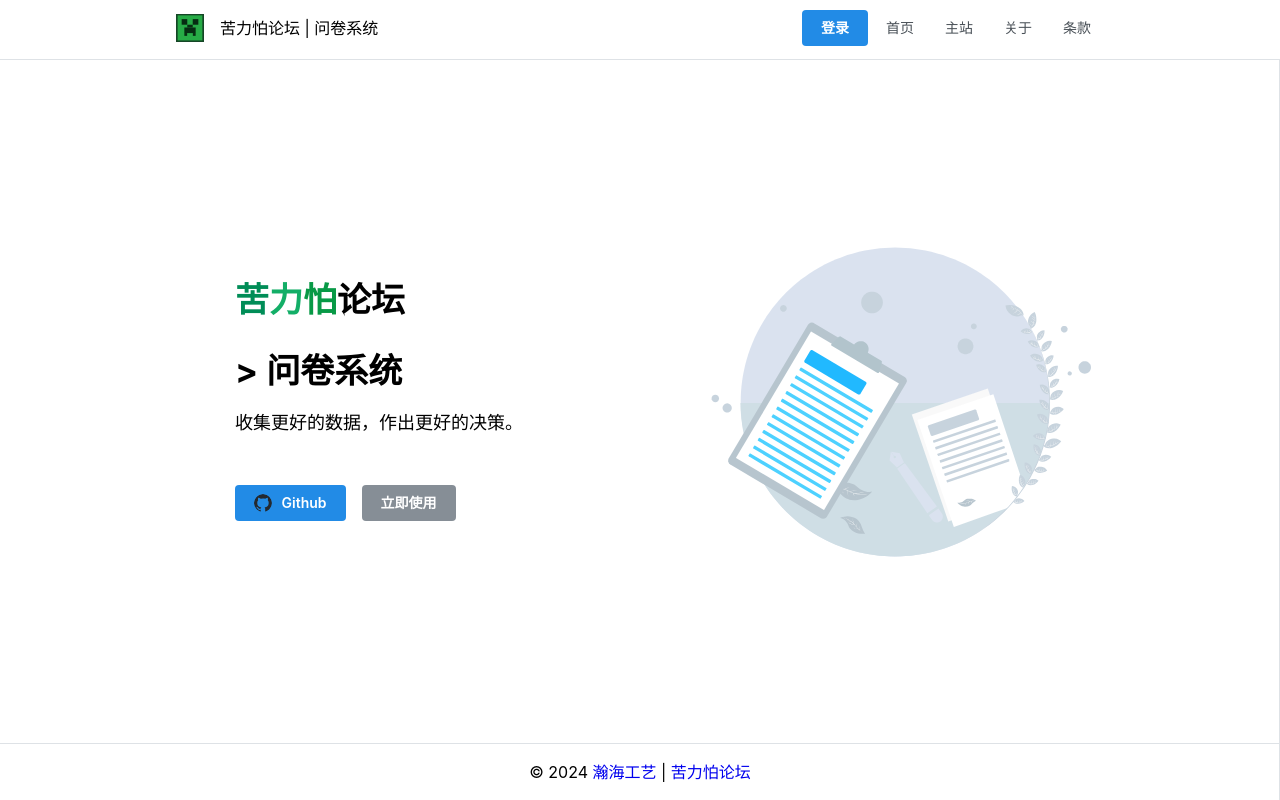
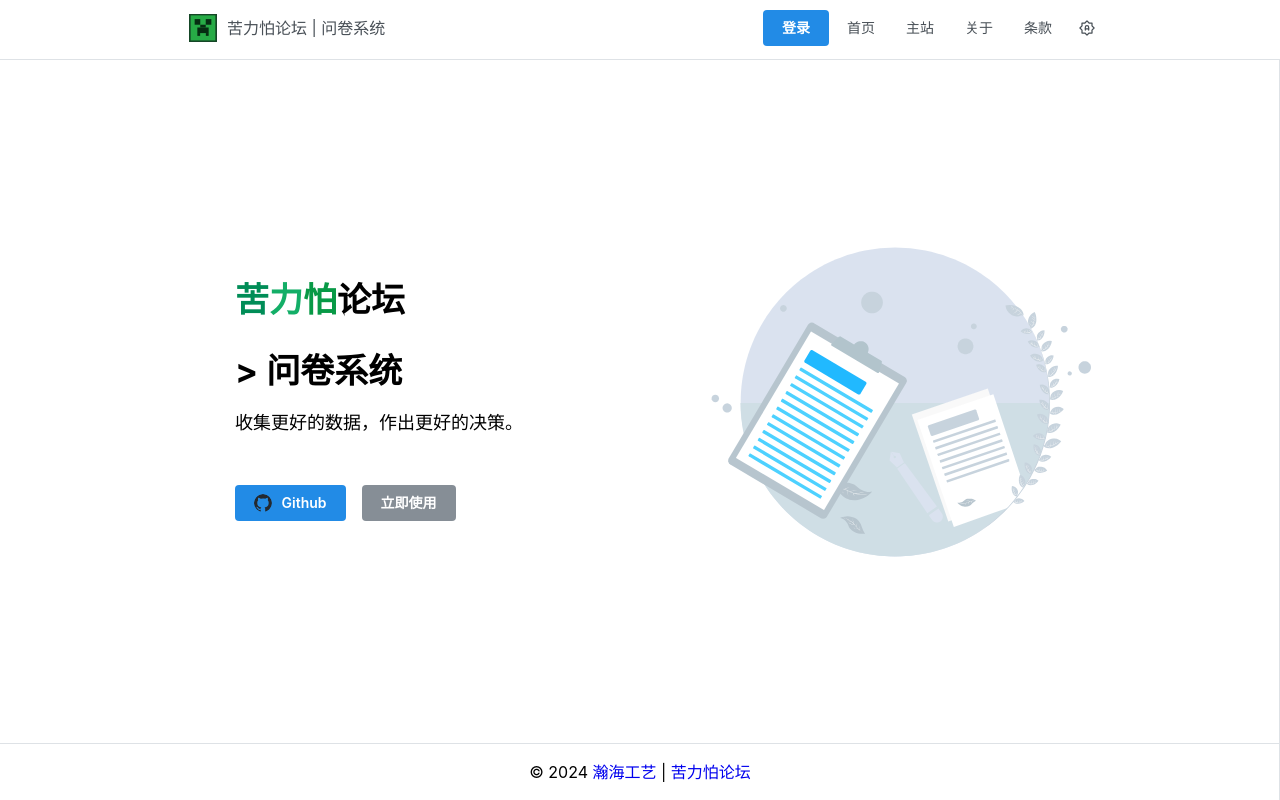
Before and after one commit to TeamVastsea/klpbbs_survey_frontend, a Next.js app: page / in a window 1280 px wide. Built offline with nearby package versions, Linux system fonts and the light colour scheme.

Commit message:
fix: header style

```diff
--- a/app/(index)/layout.tsx
+++ b/app/(index)/layout.tsx
@@ -3,7 +3,7 @@
 import '@mantine/core/styles.css';
 import '@mantine/dates/styles.css';
 import React from 'react';
-import { MantineProvider, ColorSchemeScript, AppShell } from '@mantine/core';
+import { AppShell, ColorSchemeScript, MantineProvider } from '@mantine/core';
 import { Notifications } from '@mantine/notifications';
 import { useDisclosure } from '@mantine/hooks';
 import { theme } from '@/theme';
--- a/app/(root)/list/page.tsx
+++ b/app/(root)/list/page.tsx
@@ -44,8 +44,8 @@ export default function SurveyList() {
                         sm: min(2, surveys.length),
                         lg: min(3, surveys.length),
                     }}>
-                    {surveys.map((survey: SurveyInfo) => (
-                        <BadgeCard key={survey.id} survey={survey} routeAdmin={false} />
+                    {surveys.map((survey: SurveyInfo, index: number) => (
+                        <BadgeCard key={index} survey={survey} routeAdmin={false} />
                     ))}
                 </SimpleGrid>
             </Stack>
--- /dev/null
+++ b/components/ColorSchemeToggle.module.css
@@ -0,0 +1,25 @@
+.link {
+    display: block;
+    border-radius: var(--mantine-radius-sm);
+    text-decoration: none;
+    color: var(--mantine-color-gray-7);
+    font-size: var(--mantine-font-size-sm);
+
+    [data-active] {
+        background-color: var(--mantine-color-blue-filled);
+        color: var(--mantine-color-white);
+    }
+
+    [data-mantine-color-scheme="dark"] & {
+        color: var(--mantine-color-dark-0);
+
+        &:hover {
+            background-color: var(--mantine-color-dark-6);
+        }
+
+        [data-active] {
+            background-color: var(--mantine-color-blue-filled);
+            color: var(--mantine-color-white);
+        }
+    }
+}
--- /dev/null
+++ b/components/ColorSchemeToggle.tsx
@@ -0,0 +1,38 @@
+'use client';
+
+import { ActionIcon, useMantineColorScheme, rem, MantineColorScheme } from '@mantine/core';
+import { IconBrightness2, IconBrightnessAuto, IconMoonStars } from '@tabler/icons-react';
+import { useEffect, useState } from 'react';
+import classes from '@/components/ColorSchemeToggle.module.css';
+
+const schemes = [
+    { scheme: 'auto', icon: <IconBrightnessAuto style={{ width: rem(20) }} stroke={1.5} /> },
+    { scheme: 'light', icon: <IconBrightness2 style={{ width: rem(20) }} stroke={1.5} /> },
+    { scheme: 'dark', icon: <IconMoonStars style={{ width: rem(18) }} stroke={1.5} /> },
+];
+
+export function ColorSchemeToggle() {
+    const { setColorScheme } = useMantineColorScheme();
+    const [selected, setSelected] = useState(0);
+
+    function selectNextColorScheme() {
+        const nextSelected = selected <= 1 ? selected + 1 : 0;
+
+        setColorScheme(schemes[nextSelected].scheme as MantineColorScheme);
+        setSelected(nextSelected);
+    }
+
+    useEffect(() => { setColorScheme('auto'); }, []);
+
+    return (
+        <ActionIcon
+          variant="subtle"
+          size="lg"
+          aria-label="Gallery"
+          className={classes.link}
+          onClick={selectNextColorScheme}
+        >
+            {schemes[selected].icon}
+        </ActionIcon>
+    );
+}
--- a/components/Header.tsx
+++ b/components/Header.tsx
@@ -1,6 +1,7 @@
 import React, { useEffect, useState } from 'react';
 import { Burger, Container, Group, Image, Text, Menu, Button } from '@mantine/core';
 import { useRouter } from 'next/navigation';
+import { ColorSchemeToggle } from '@/components/ColorSchemeToggle';
 import classes from './Header.module.css';
 import logo from '@/public/favicon.svg';
 import { Cookie } from '@/components/cookie';
@@ -76,7 +77,6 @@ export default function Header({ opened, toggle }: HeaderProps) {
             <Menu.Target>
                 <Button
                   className={classes.link}
-                  role="button"
                   tabIndex={0}
                   variant="subtle"
                 >
@@ -116,24 +116,32 @@ export default function Header({ opened, toggle }: HeaderProps) {
         >
             <Container size="md" className={classes.inner}>
                 <Group>
-                    <Image src={logo.src} w={28} h={28} />
-                    <Text>苦力怕论坛 | 问卷系统</Text>
+                    <Button
+                      className={classes.link}
+                      tabIndex={0}
+                      variant="subtle"
+                      leftSection={(<Image src={logo.src} w={28} h={28} />)}
+                      onClick={() => router.push('/')}
+                    >
+                        <Text>苦力怕论坛 | 问卷系统</Text>
+                    </Button>
                 </Group>
                 <Group gap={5} visibleFrom="xs">
                     {userItems}
                     {links.map((link) => (
                         <Button
                           key={link.label}
-                          className={classes.link}
                           onClick={() => handleClick(link.link)}
                           onKeyDown={(e) => e.key === 'Enter' && handleClick(link.link)}
                           tabIndex={0}
                           aria-label={link.label}
-                          color="white"
+                          className={classes.link}
+                          variant="subtle"
                         >
                             {link.label}
                         </Button>
                     ))}
+                    <ColorSchemeToggle />
                 </Group>
                 <Burger opened={opened} onClick={toggle} hiddenFrom="xs" size="sm" />
             </Container>
```
Also changed, not shown: app/(root)/backstage/components/BadgeCard.tsx (+49 -14 lines), components/ColorSchemeToggle/ColorSchemeToggle.tsx (deleted, +0 -15 lines). Lines whose indentation alone changed are shown as unchanged.
